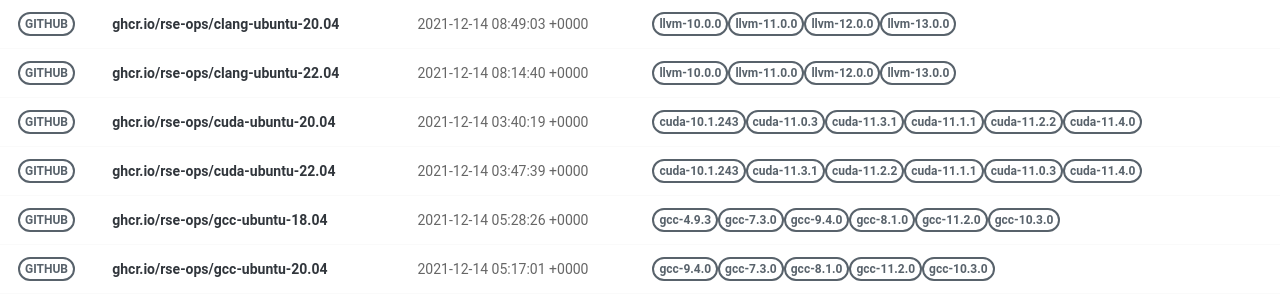
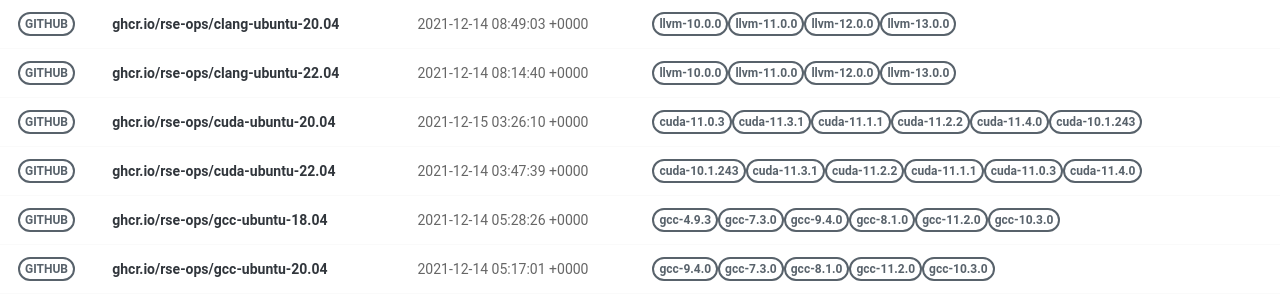
Before and after one commit to rse-ops/docker-images, a Jekyll site: the page built from pages/index.md, in a window 1280 px wide. Shown: the part 179-479 px from the top of the page. Built offline with Jekyll 4.4.1, drawn with Linux system fonts in a browser that asks for light colours; nearby versions of some CDN libraries.

Commit message:
Automated push to update library 2021-12-15

```diff
--- a/_library/ghcr.io-rse-ops-cuda-ubuntu-20.04.md
+++ b/_library/ghcr.io-rse-ops-cuda-ubuntu-20.04.md
@@ -1,14 +1,11 @@
 ---
 layout: container
 name: ghcr.io/rse-ops/cuda-ubuntu-20.04
-updated_at: 2021-12-14 03:40:19.976311
+updated_at: 2021-12-15 03:26:10.073148
 
 
 container_url: https://github.com/orgs/rse-ops/packages/container/package/cuda-ubuntu-20.04
 versions:
- - tag: cuda-10.1.243
-   dockerfile: https://github.com/rse-ops/docker-images/blob/main/ubuntu/cuda/Dockerfile
-   manifest: https://crane.ggcr.dev/manifest/ghcr.io/rse-ops/cuda-ubuntu-20.04:cuda-10.1.243
  - tag: cuda-11.0.3
    dockerfile: https://github.com/rse-ops/docker-images/blob/main/ubuntu/cuda/Dockerfile
    manifest: https://crane.ggcr.dev/manifest/ghcr.io/rse-ops/cuda-ubuntu-20.04:cuda-11.0.3
@@ -24,5 +21,8 @@ versions:
  - tag: cuda-11.4.0
    dockerfile: https://github.com/rse-ops/docker-images/blob/main/ubuntu/cuda/Dockerfile
    manifest: https://crane.ggcr.dev/manifest/ghcr.io/rse-ops/cuda-ubuntu-20.04:cuda-11.4.0
+ - tag: cuda-10.1.243
+   dockerfile: https://github.com/rse-ops/docker-images/blob/main/ubuntu/cuda/Dockerfile
+   manifest: https://crane.ggcr.dev/manifest/ghcr.io/rse-ops/cuda-ubuntu-20.04:cuda-10.1.243
 
 ---
```
